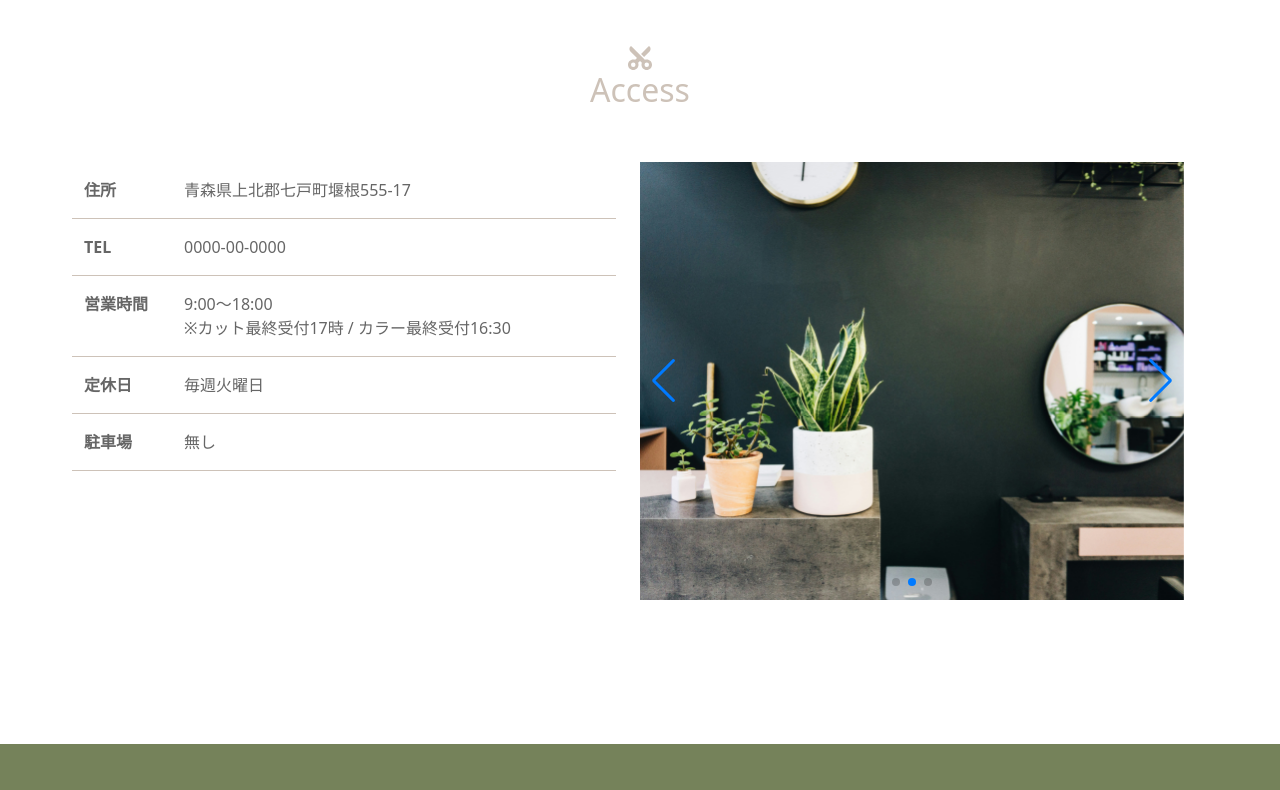
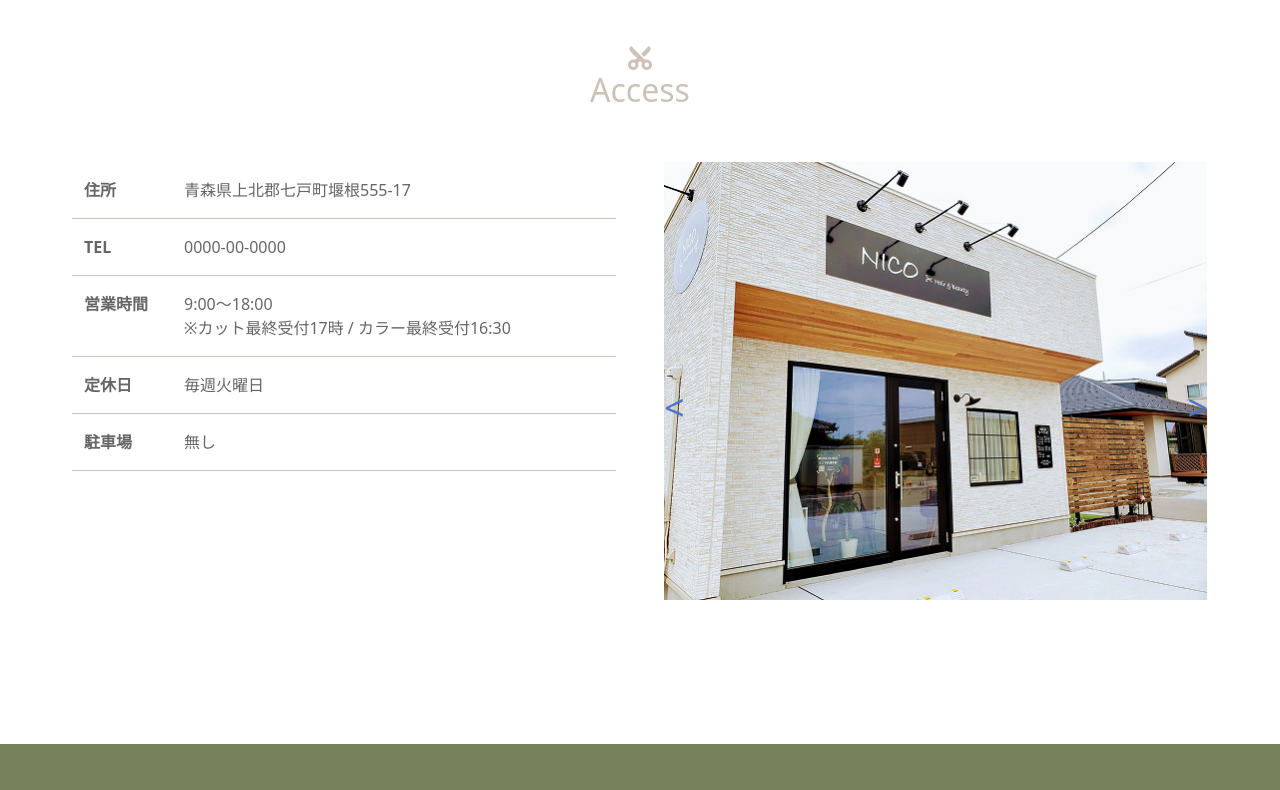
Before and after one commit to aoki-hue/next-website, a Next.js app: page / in a window 1280 px wide. Shown: the part 3164-3954 px from the top of the page. Built offline with nearby package versions, Linux system fonts and the light colour scheme.

Commit message:
sliderをjs実装

```diff
--- a/app/components/Access/index.tsx
+++ b/app/components/Access/index.tsx
@@ -1,26 +1,46 @@
 "use client";
 
-import React from "react";
+import React, { useRef, useState } from "react";
 
 /* components */
 import { HeadLabel } from "@/components/utils/modules";
 
 /* swiper */
-import { Swiper, SwiperSlide } from "swiper/react";
-import { Navigation, Pagination, Autoplay } from "swiper/modules";
 
 /* css */
 import styles from "@/css/access.module.css";
-import "swiper/css";
-import "swiper/css/navigation";
-import "swiper/css/pagination";
 
 /* img */
 import Image from "next/image";
-
 const images = ["/img/storeImage1.jpg", "/img/storeImage2.jpg", "/img/storeImage3.jpg"];
 
+let currentIndex: number = 0;
+
 const Access = () => {
+  const slidesRef = useRef<HTMLDListElement>(null!);
+  const [ulStyle, setUlStyle] = useState({ left: 0 });
+
+  const buttonPrevClick = (): void => {
+    currentIndex--;
+    currentIndex = currentIndex % images.length;
+    moveSlide();
+  };
+
+  const buttonNextClick = (): void => {
+    currentIndex++;
+    currentIndex = currentIndex % images.length;
+    moveSlide();
+  };
+
+  const moveSlide = (): void => {
+    if (currentIndex < 0) {
+      currentIndex = images.length - 1;
+    }
+
+    const slideWidth = slidesRef.current.clientWidth;
+    setUlStyle({ left: -1 * slideWidth * currentIndex });
+  };
+
   return (
     <React.Fragment>
       <HeadLabel title="Access" />
@@ -51,28 +71,27 @@ const Access = () => {
             </tr>
           </tbody>
         </table>
-        <Swiper
-          modules={[Navigation, Pagination, Autoplay]}
-          slidesPerView={1} //一度に表示するスライドの数
-          pagination={{
-            clickable: true,
-          }} //何枚目のスライドかを示すアイコン、スライドの下の方にある
-          navigation //スライドを前後させるためのボタン、スライドの左右にある
-          loop={true}
-          autoplay={{
-            delay: 5000,
-            disableOnInteraction: false,
-          }}
-          className={styles.swiperWrap}
-        >
-          {images.map((src: string, index: number) => {
-            return (
-              <SwiperSlide key={`${index}`}>
-                <Image src={src} layout="responsive" width={545} height={439} alt="店舗イメージ" style={{ objectFit: "contain" }} />
-              </SwiperSlide>
-            );
-          })}
-        </Swiper>
+        <div className={styles.carousel}>
+          <div className={styles.container}>
+            <ul className={styles.sliderUl} style={ulStyle}>
+              {images.map((src: string, index: number) => {
+                return (
+                  <li key={index} ref={slidesRef} className={styles.sliderList}>
+                    <Image src={src} width={545} height={439} alt="店舗イメージ" className={styles.sliderImage} />
+                  </li>
+                );
+              })}
+            </ul>
+          </div>
+          <div className={styles.buttonBox}>
+            <button id="prev" className={styles.buttonPrev} onClick={buttonPrevClick}>
+              &lt;
+            </button>
+            <button id="next" className={styles.buttonNext} onClick={buttonNextClick}>
+              &gt;
+            </button>
+          </div>
+        </div>
       </div>
     </React.Fragment>
   );
--- a/app/css/access.module.css
+++ b/app/css/access.module.css
@@ -26,8 +26,53 @@
 }
 
 /* slider */
-.swiperWrap {
+.carousel {
+  overflow: hidden;
   width: calc((100% - 48px) / 2);
+  position: relative;
+}
+
+.sliderUl {
+  position: relative;
+  display: flex;
+  height: 100%;
+  transition-duration: 0.6s;
+}
+
+.sliderList {
+  width: 100%;
+  height: 100%;
+  min-width: 100%;
+}
+
+.sliderImage {
+  width: 100%;
+  height: 100%;
+  object-fit: cover;
+}
+
+.buttonBox {
+  font-size: 3.6rem;
+}
+
+.buttonPrev,
+.buttonNext {
+  position: absolute;
+  top: 50%;
+  color: var(--accent);
+}
+
+.buttonPrev:hover,
+.buttonNext:hover {
+  color: var(--yellow-thick);
+}
+
+.buttonPrev {
+  left: 0;
+}
+
+.buttonNext {
+  right: 0;
 }
 
 /*====================================================*/
@@ -58,7 +103,7 @@
   }
 
   /* slider */
-  .swiperWrap {
+  .carousel {
     width: 100%;
   }
 }
```
